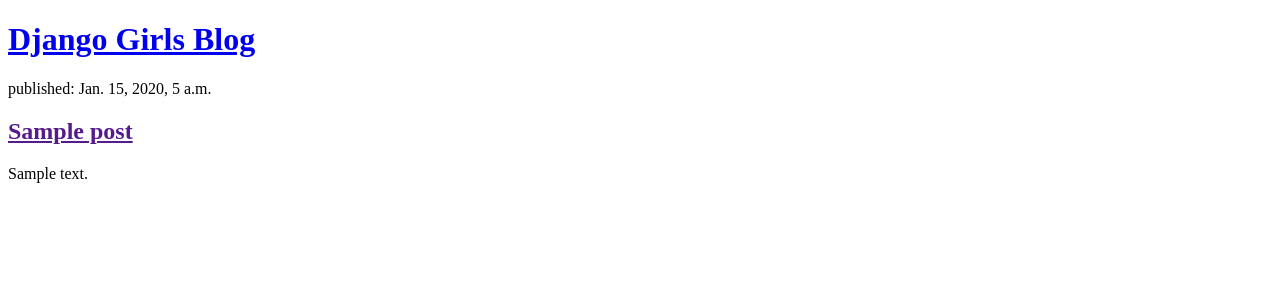
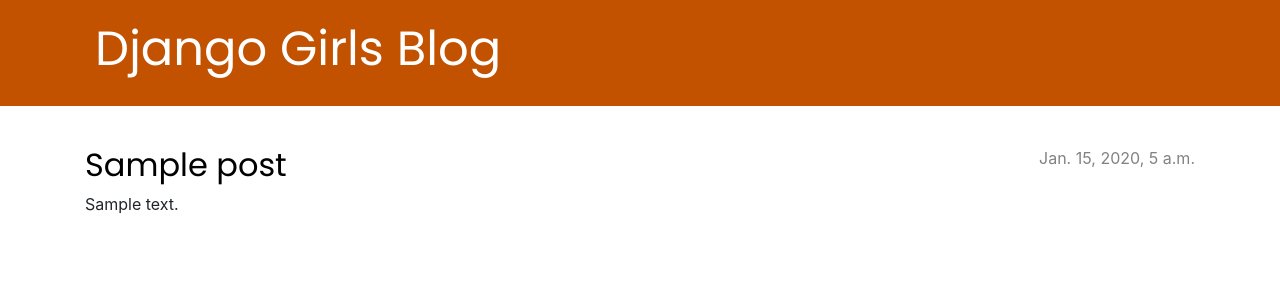
Before and after one commit to DavidCLarkin/django-blog, a Django app: page / in a window 1280 px wide. Shown: the top 300 px of the page. Run offline with Django 3.2, Linux system fonts and the light colour scheme; tables that the repository leaves empty hold one stand-in row (values such as "Sample post").

Commit message:
Added view and template for individual blog post

```diff
--- /dev/null
+++ b/blog/static/css/blog.css
@@ -0,0 +1,75 @@
+h1 a, h2 a {
+    color: #C25100;
+    font-family: 'Poppins', sans-serif;
+}
+
+
+.page-header {
+    background-color: #C25100;
+    margin-top: 0;
+    margin-bottom: 40px;
+    padding: 20px 20px 20px 40px;
+}
+.page-header h1,
+.page-header h1 a,
+.page-header h1 a:visited,
+.page-header h1 a:active {
+    color: #ffffff;
+    font-size: 36pt;
+    text-decoration: none;
+}
+
+h1,
+h2,
+h3,
+h4 {
+    font-family: 'Poppins', sans-serif;
+}
+
+.date {
+    color: #828282;
+}
+
+.save {
+    float:right;
+}
+
+.post-form textaream
+.post-form input {
+    width: 100%;
+}
+
+.top-menu,
+.top-menu:hover,
+.top-menu:visited {
+    color: #ffffff;
+    float: right;
+    font-size: 26pt;
+    margin-right: 20px;
+}
+
+.post {
+    margin-bottom: 70px;
+}
+
+.post h2 a,
+.post h2 a:visited {
+    color: #000000;
+}
+
+.post > .date,
+.post > .actions {
+    float: right;
+}
+
+.btn-default,
+.btn-default:visited {
+    color: #C25100;
+    background: none;
+    border-color: #C25100;
+}
+
+.btn-default:hover {
+    color: #ffffff;
+    background-color: #C25100;
+}
--- /dev/null
+++ b/blog/templates/blog/base.html
@@ -0,0 +1,27 @@
+{% load static %}
+<!DOCTYPE html>
+<html>
+    <head>
+        <title>Django Girls blog</title>
+        <link rel="stylesheet" href="https://cdn.jsdelivr.net/npm/bootstrap@4.5.3/dist/css/bootstrap.min.css" integrity="sha384-TX8t27EcRE3e/ihU7zmQxVncDAy5uIKz4rEkgIXeMed4M0jlfIDPvg6uqKI2xXr2" crossorigin="anonymous">
+        <link rel="preconnect" href="https://fonts.googleapis.com">
+        <link rel="preconnect" href="https://fonts.gstatic.com" crossorigin>
+        <link href="https://fonts.googleapis.com/css2?family=Poppins:wght@400&display=swap" rel="stylesheet">
+        <link rel="stylesheet" href="{% static 'css/blog.css' %}">
+    </head>
+    <body>
+        <header class="page-header">
+            <div class="container">
+                <h1><a href="/">Django Girls Blog</a></h1>
+            </div>
+          </header>
+          <main class="container">
+              <div class="row">
+                  <div class="col">
+                  {% block content %}
+                  {% endblock %}
+                  </div>
+              </div>
+          </main>
+    </body>
+</html>
--- a/blog/templates/blog/post_list.html
+++ b/blog/templates/blog/post_list.html
@@ -1,22 +1,12 @@
-<!DOCTYPE html>
-<html>
-    <head>
-        <title>Django Girls blog</title>
-    </head>
-    <body>
-        <header>
-            <h1><a href="/">Django Girls Blog</a></h1>
-        </header>
-        <div>
-
-        {% for post in posts %}
-        <article>
-            <time>published: {{  post.published_date }}</time>
-            <h2><a href="">{{ post.title }}</a></h2>
+{% extends 'blog/base.html' %}
+{% block content %}
+    {% for post in posts %}
+        <article class="post">
+            <time class="date">
+                {{ post.published_date }}
+            </time>
+            <h2><a href="{% url 'post_detail' pk=post.pk %}">{{ post.title }}</a></h2>
             <p>{{ post.text|linebreaksbr }}</p>
         </article>
-        {% endfor %}
-
-        </div>
-    </body>
-</html>
+    {% endfor %}
+{% endblock %}
--- a/blog/urls.py
+++ b/blog/urls.py
@@ -1,7 +1,7 @@
 from django.urls import path
-from django.urls.resolvers import URLPattern
 from . import views
 
 urlpatterns = [
-    path('', views.post_list, name='post_list')
+    path('', views.post_list, name='post_list'),
+    path('post/<int:pk>/', views.post_detail, name='post_detail'),
 ]
--- a/blog/views.py
+++ b/blog/views.py
@@ -1,8 +1,13 @@
 from django.utils import timezone
-from django.shortcuts import render
+from django.shortcuts import render, get_object_or_404
 from .models import Post
 
 # Create your views here.
 def post_list(request):
     posts = Post.objects.filter(published_date__lte=timezone.now()).order_by('published_date')
     return render(request, 'blog/post_list.html', {'posts':posts})
+
+
+def post_detail(request, pk):
+    post = get_object_or_404(Post, pk=pk)
+    return render(request, 'blog/post_detail.html', {'post':post} )
```
Also changed, not shown: blog/templates/blog/post_detail.html (added, +13 -0 lines).
